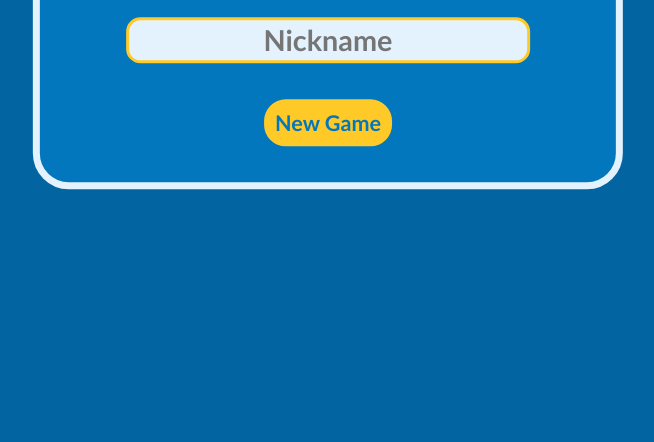
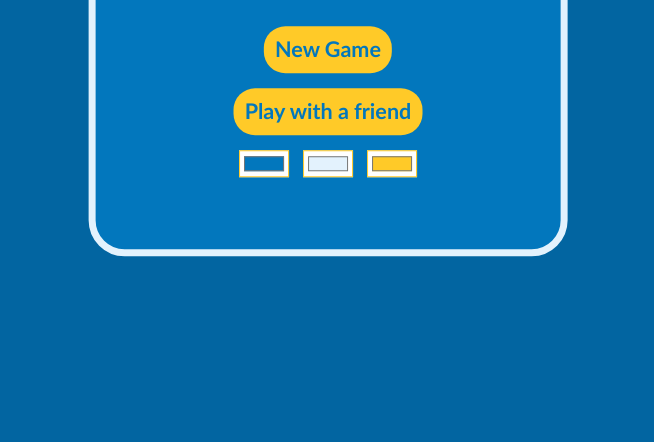
Before and after one commit to Marco020302/tictactoeSquared, a website: page public/index.html in a window 1280 px wide. Shown: the part 358-800 px from the top of the page, without its empty margins (312-966 px from the left). Drawn offline with nearby package versions, Linux system fonts and the light colour scheme; no server answers.

Commit message:
Added invite link to play with friends and custom color theme

```diff
--- a/public/index.html
+++ b/public/index.html
@@ -6,9 +6,6 @@
 		:root {
 			font-size: 0.9vmin;
 			--border-width: 0.5rem;
-			--bg: #E6EE9C;
-			--fg1: #D32F2F;
-			--fg2: #0277BD;
 			--bg: #0277BD;
 			--fg1: #E3F2FD;
 			--fg2: #FFCA28;
@@ -160,6 +157,8 @@
 			font-family: inherit;
 			border: none;
 			transition: 0.2s;
+			display: block;
+			margin-top: 2rem;
 		}
 
 		/* @keyframes hover {
@@ -188,9 +187,10 @@
 			width: fit-content;
 			font-weight: bolder;
 			margin-bottom: 5rem;
+			text-align: center;
 		}
 
-		input {
+		input[type=text] {
 			position: relative;
 			left: 50%;
 			transform: translateX(-50%);
@@ -200,16 +200,16 @@
 			padding: 0.1em;
 			border-radius: 2rem;
 			border: solid var(--fg2) 0.5rem;
-			margin-bottom: 5rem;
 			color: var(--bg);
 			background-color: var(--fg1);
 			text-align: center;
 			font-family: inherit;
 			font-weight: 900;
 			transition: 0.2s;
+			margin-bottom: 2rem;
 		}
 
-		input:hover {
+		input[type=text]:hover {
 			background-color: var(--fg2);
 			border-color: var(--fg1);
 			/* animation-name: hover;
@@ -220,12 +220,12 @@
 			transition: 0.2s;
 		}
 
-		input:disabled {
+		input[type=text]:disabled {
 			opacity: 0.5;
 			transition: 0.2s;
 		}
 
-		input:disabled:hover {
+		input[type=text]:disabled:hover {
 			background-color: var(--fg1);
 		}
 
@@ -260,8 +260,9 @@
 			margin-left: 2rem;
 		}
 
-		.close:hover {
+		.close:hover, input[type=color]:hover{
 			transform: scale(1.1);
+			transition: 0.2s;
 		}
 
 		.close span {
@@ -280,29 +281,84 @@
 			transition: 0.5s ease-out;
 		}
 
-		#btn:disabled {
+		button:disabled {
 			opacity: 0.5;
 			transition: 0.2s;
 		}
-		#btn:disabled:hover {
+		button:disabled:hover {
 			background-color: var(--fg2);
+		}
+
+		input[type=color] {
+			background-color: white;
+			border-color: var(--fg2);
+			transition: 0.2s;
+			display: inline-block;
+			margin-right: 1rem;
+			margin-left: 1rem;
+		}
+
+		#colorPick {
+			margin-top: 2rem;
+			margin-bottom: 0rem;
+		}
+
+		input::placeholder {
+			color: var(--bg);
+			opacity: 0.5;
 		}
 	</style>
 </head>
 <body>
 	<div id="body"></div>
-	<div id="gameover"><div id="container"><div id="wonBy">Welcome to (tic tac toe)²</div><input type="text" id="nickname" placeholder="Nickname" maxlength="16"><button onclick="connect();" id="btn">New Game</button></div></div>
-	<div id="info" class="infoclose"><p id="content">You're against <span id="enemyNick"></span></p><button class="close" onclick="infoClose();"><span>X</span></button></div>
+	<div id="gameover">
+		<div id="container">
+			<div id="wonBy">Welcome to (tic tac toe)²</div>
+			<input type="text" id="nickname" placeholder="Nickname" maxlength="16">
+			<button onclick="connect();" id="btn">New Game</button>
+			<button onclick="generateLink();" id="link">Play with a friend</button>
+			<div id="colorPick">
+			</div>
+		</div>
+	</div>
+	<div id="info" class="infoclose">
+		<p id="content">You're against <span id="enemyNick"></span></p>
+		<button class="close" onclick="infoClose();"><span>X</span></button>
+	</div>
 </body>
 <footer>
 	<script src="/socket.io/socket.io.js"></script>
 	<script>
+		let root = document.querySelector(":root");
+		let colors = ["bg", "fg1", "fg2"]
+
+		for (const color of colors) {
+			let input = document.createElement("input");
+			input.type = "color";
+			input.value = getComputedStyle(root).getPropertyValue("--"+color);
+			input.onchange = () => {
+				root.style.setProperty("--"+color, input.value);
+			}
+			document.getElementById("colorPick").appendChild(input);
+		}
+
+
+
+
 		let yourTurn = 0;
 		let enemyNick = "";
 		let myNick = "";
 		let connectionID = "";
 		let mainTris = null;
 		let socket = io();
+		const queryString = window.location.search;
+		const urlParams = new URLSearchParams(queryString);
+		let enemyLink = urlParams.get("enemy");
+		if( enemyLink != null) {
+			document.getElementById("btn").disabled = true;
+		}
+		window.history.pushState({"pageTitle":window.document.title},"", window.location.protocol+"//"+window.location.host);
+
 
 		socket.on("start", (data) => {
 			yourTurn = data.yourTurn;
@@ -346,10 +402,25 @@
 			}
 		}
 
+		function generateLink() {
+			myNick = document.getElementById("nickname").value;
+			document.getElementById("nickname").disabled = true;
+			document.getElementById("btn").disabled = true;
+			document.getElementById("link").disabled = true;
+			if(enemyLink != null) {
+				socket.emit("invited", {nick: myNick, id: enemyLink});
+				document.getElementById("wonBy").innerText = "Waiting for the Friend...";
+			} else {
+				socket.emit("invite", myNick);
+				document.getElementById("wonBy").innerText = "Invite a Frind with this link:\n"+window.location.protocol+"//"+window.location.host+"?enemy="+socket.id;
+			}
+		}
+
 		function connect() {
 			myNick = document.getElementById("nickname").value;
 			document.getElementById("nickname").disabled = true;
 			document.getElementById("btn").disabled = true;
+			document.getElementById("link").disabled = true;
 			document.getElementById("wonBy").innerText = "Waiting for a player...";
 			socket.emit("newgame", myNick);
 		}
@@ -365,6 +436,9 @@
 		}
 
 		function gameOver(wonBy) {
+			if(enemyLink != null) {
+				enemyLink = null;
+			}
 			switch(wonBy) {
 				case 0:
 				case 1:
@@ -376,6 +450,7 @@
 			}
 			document.getElementById("nickname").disabled = false;
 			document.getElementById("btn").disabled = false;
+			document.getElementById("link").disabled = false;
 			document.getElementById("gameover").style.display = "block";
 		}
 
```
Also changed, not shown: index.js (+22 -3 lines).
